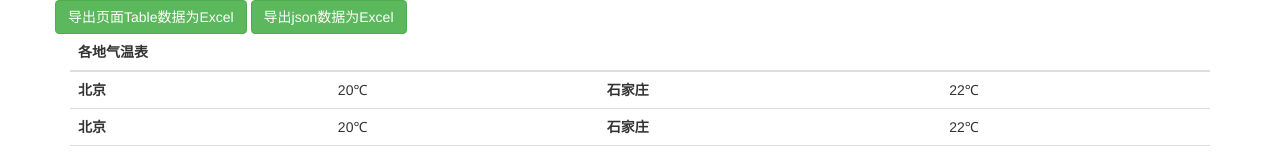
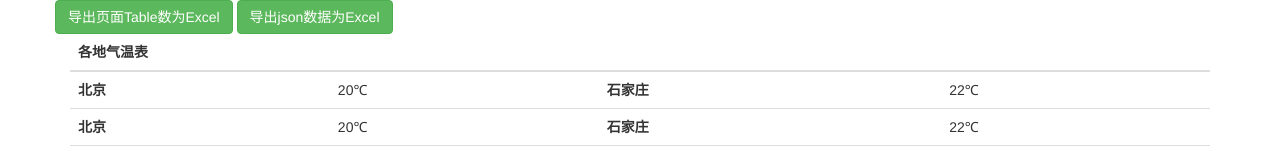
Before and after one commit to jugetaozi/codeLibrary, a plain HTML site: page outputExcel.html in a window 1280 px wide. Shown: the top 154 px of the page. Drawn offline with nearby package versions, Linux system fonts and the light colour scheme.

Commit message:
更新导出函数

```diff
--- a/outputExcel.html
+++ b/outputExcel.html
@@ -10,7 +10,7 @@
 <body>
     <div class="container">
         <div class="row">
-            <button type="button" class="btn btn-success" onclick="outputTable()">导出页面Table数据为Excel</button>
+            <button type="button" class="btn btn-success" onclick="outputTable()">导出页面Table数为Excel</button>
             <button type="button" class="btn btn-success" onclick="outputJSON()">导出json数据为Excel</button>
         </div>
         <table class="table" id="outputTable">
```
